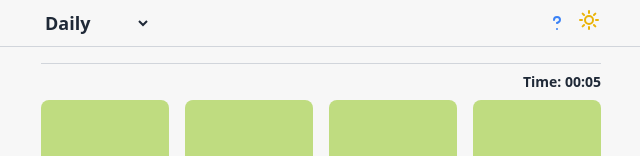
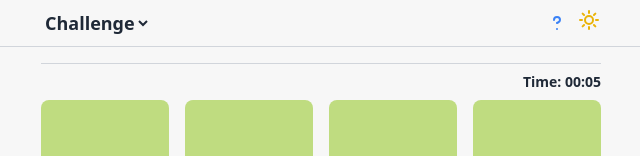
Before and after one commit to Heminyildiz/ConnectionWords, a React (Create React App) app: page / in a window 1280 px wide. Shown: the top 156 px of the page, without its empty margins (319-959 px from the left). Built offline with nearby package versions, Linux system fonts and the light colour scheme.

Commit message:
Update App.jsx

```diff
--- a/src/App.jsx
+++ b/src/App.jsx
@@ -54,12 +54,12 @@ const App = () => {
   const [difficulty, setDifficulty] = useState("Medium");
   const [gameStatus, setGameStatus] = useState("playing"); // "playing", "won", "lost"
   const [time, setTime] = useState(0);
-  // Mod seçenekleri: "Daily" veya "Endless"
-  const [mode, setMode] = useState("Endless");
-  const [theme, setTheme] = useState("light"); // "light" veya "dark"
+  // Mode seçenekleri: "Daily", "Challenge", "Zen"
+  const [mode, setMode] = useState("Challenge");
+  const [theme, setTheme] = useState("light");
 
-  // Daily modunda hata limiti sabit 4 olacak, diğer modlarda DIFFICULTY_SETTINGS kullanılsın.
-  const errorLimit = mode === "Daily" ? 4 : DIFFICULTY_SETTINGS[difficulty];
+  // Hata limiti: Daily modunda sabit 4, Challenge modunda DIFFICULTY_SETTINGS, Zen modunda ise sınırsız
+  const errorLimit = mode === "Daily" ? 4 : mode === "Challenge" ? DIFFICULTY_SETTINGS[difficulty] : Infinity;
 
   // Günün tarihini YYYY-MM-DD formatında al (Daily mod için)
   const today = new Date().toISOString().split('T')[0];
@@ -79,13 +79,13 @@ const App = () => {
     }
   }, [allWordPool, difficulty, mode]);
 
-  // Zaman sayacını ayarla (mm:ss formatında)
+  // Zaman sayacı: Zen modunda gösterilmez
   useEffect(() => {
-    if (gameStatus === "playing") {
+    if (gameStatus === "playing" && mode !== "Zen") {
       const interval = setInterval(() => setTime(prev => prev + 1), 1000);
       return () => clearInterval(interval);
     }
-  }, [gameStatus]);
+  }, [gameStatus, mode]);
 
   const formatTime = (timeInSeconds) => {
     const minutes = Math.floor(timeInSeconds / 60).toString().padStart(2, '0');
@@ -151,7 +151,9 @@ const App = () => {
     setSelectedWordIds([]);
     setErrorCount(0);
     setGameStatus("playing");
+    if (mode !== "Zen") {
       setTime(0);
+    }
   };
 
   // Kelime butonuna tıklama fonksiyonu
@@ -174,22 +176,32 @@ const App = () => {
         setWords(updatedWords);
         setSelectedWordIds([]);
       } else {
+        // Zen modunda hata limiti yok, diğer modlarda hata sayısı artar.
+        if (mode !== "Zen") {
           setErrorCount(prev => prev + 1);
+        }
         setTimeout(() => setSelectedWordIds([]), 500);
       }
     }
   };
 
   useEffect(() => {
+    if (mode === "Zen") {
+      // Zen modunda hata limiti yok; tüm kelimeler eşleştiğinde hemen yeni oyuna geç.
+      if (words.length > 0 && words.every(w => w.solved)) {
+        startNewGame();
+      }
+    } else {
       if (errorCount >= errorLimit) {
         setGameStatus("lost");
       } else if (words.length > 0 && words.every(w => w.solved)) {
         setGameStatus("won");
       }
-  }, [errorCount, words, errorLimit]);
+    }
+  }, [errorCount, words, errorLimit, mode]);
 
   useEffect(() => {
-    if (gameStatus === "won" && mode === "Endless") {
+    if (gameStatus === "won" && mode === "Challenge") {
       const timer = setTimeout(() => startNewGame(), 2000);
       return () => clearTimeout(timer);
     }
@@ -205,7 +217,7 @@ const App = () => {
       <div className="px-4 py-4">
         <div className="w-full max-w-[35rem] mx-auto">
           <div className="h-px bg-gray-300 mb-2"></div>
-          {mode !== "Daily" && (
+          {mode !== "Zen" && (
             <div className="flex justify-end mb-2">
               <span className="text-sm font-bold">{formatTime(time)}</span>
             </div>
@@ -222,17 +234,7 @@ const App = () => {
             ))}
           </div>
           <div className="mt-4 text-center">
-            {mode === "Daily" ? (
-              gameStatus === "won" ? (
-                <div className="text-green-600 text-lg font-semibold">
-                  You had solved it successfully!
-                </div>
-              ) : (
-                <div className="text-lg font-semibold">
-                  Mistakes remaining: {errorLimit - errorCount}
-                </div>
-              )
-            ) : (
+            {mode === "Challenge" ? (
               <>
                 <div className="text-lg font-semibold">
                   Mistakes remaining: {DIFFICULTY_SETTINGS[difficulty] - errorCount}
@@ -241,7 +243,17 @@ const App = () => {
                   <DifficultySelector currentDifficulty={difficulty} onDifficultyChange={setDifficulty} />
                 </div>
               </>
-            )}
+            ) : mode === "Daily" ? (
+              gameStatus === "won" ? (
+                <div className="text-green-600 text-lg font-semibold">
+                  You had solved it successfully!
+                </div>
+              ) : (
+                <div className="text-lg font-semibold">
+                  Mistakes remaining: {4 - errorCount}
+                </div>
+              )
+            ) : null}
           </div>
         </div>
       </div>
```
Lines whose indentation alone changed are shown as unchanged.
